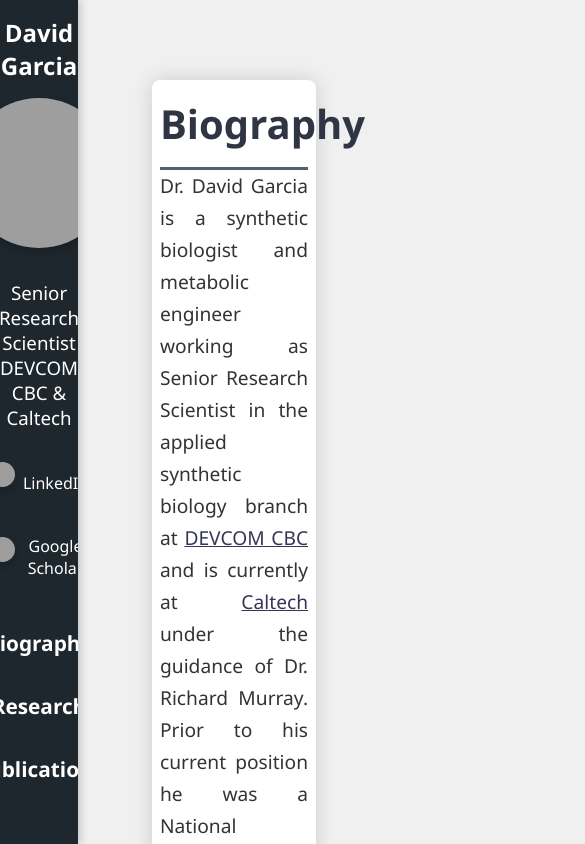
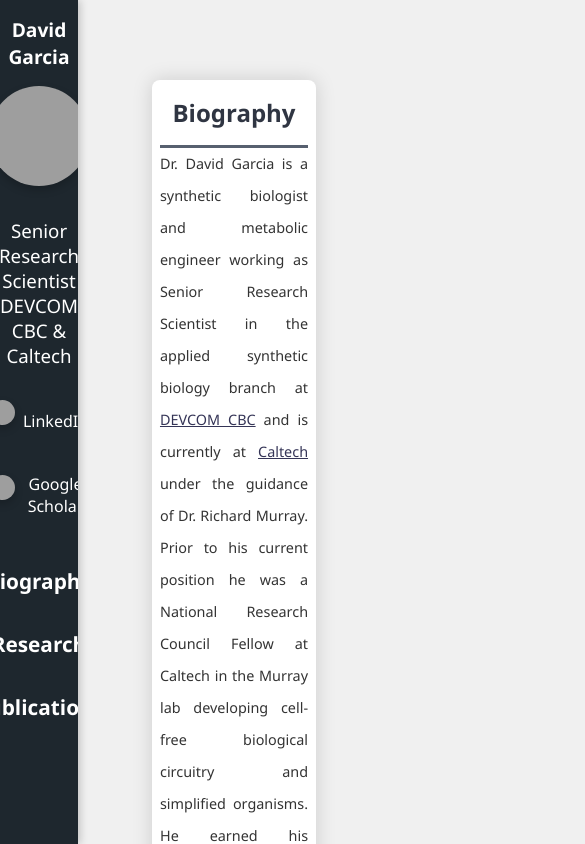
Before and after one commit to David-C-Garcia/website, a plain HTML site: page index.html in a window 390 px wide. Shown: the top 844 px of the page, 585 px wide, since content can reach past the window. Drawn offline with Linux system fonts and the light colour scheme; grey boxes are pictures that could not be loaded.

Commit message:
Add files via upload

```diff
--- a/index.html
+++ b/index.html
@@ -310,7 +310,35 @@ window.onclick = function(event) {
             });
         });
     </script>
-</head>
+
+    <style>
+        @media (max-width: 768px) {
+            header h1 {
+                font-size: 1.2rem;
+            }
+            header img {
+                width: 100px;
+                height: 100px;
+            }
+            nav ul {
+                flex-direction: column;
+            }
+            section h2 {
+                font-size: 1.5rem;
+            }
+            section p, section ul {
+                font-size: 0.9rem;
+            }
+            .icons {
+                flex-direction: column;
+            }
+            .icon {
+                margin: 0 auto;
+            }
+        }
+    </style>
+    </head>
+
 <body>
 
 <header>
```
